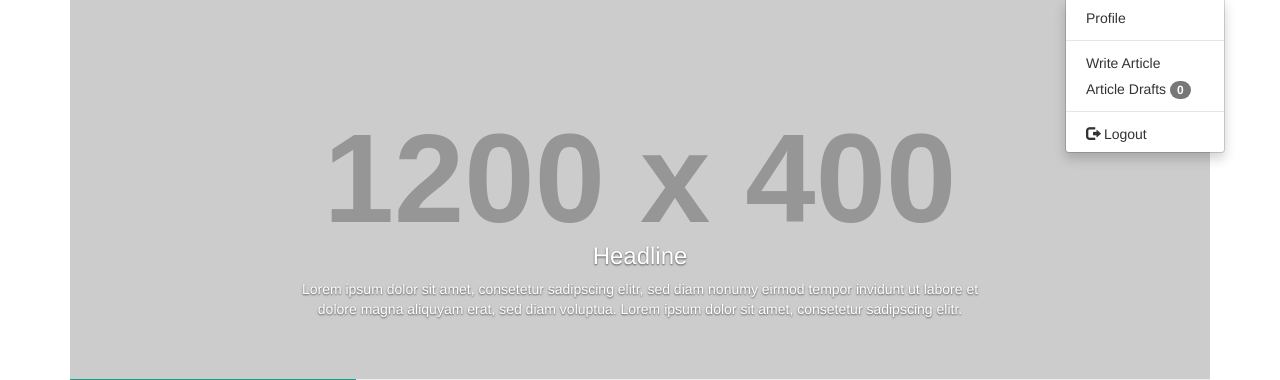
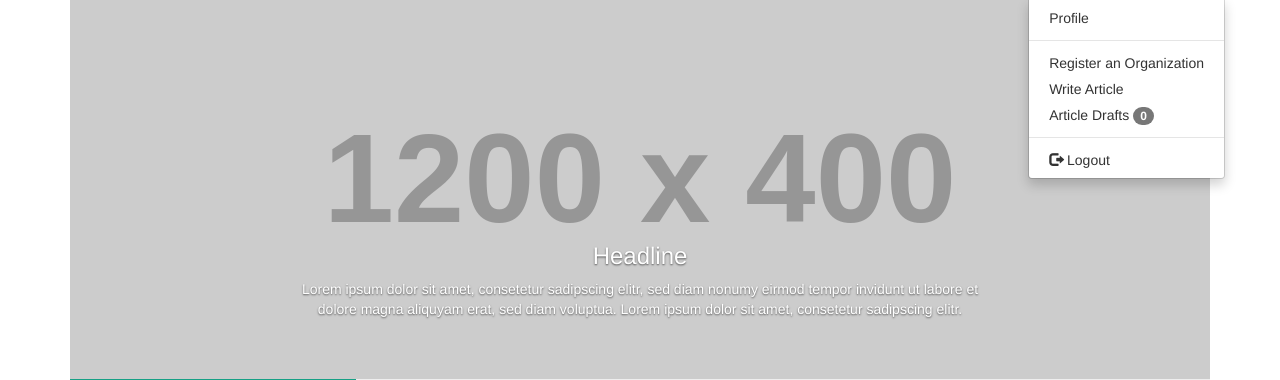
Before and after one commit to Shanks91/carpediem, a Django app: page / in a window 1280 px wide, after a click that opens the changed part. Shown: the part 51-431 px from the top of the page. Run offline with Django 3.2, Linux system fonts and the light colour scheme; the visitor is signed in with stand-in values (Sample User, id 1); grey boxes labelled with a size stand in for pictures from a placeholder-image service; data that the repository does not hold is empty; some libraries are stand-ins or nearby versions.

Commit message:
Added quick link for ngo sign up

```diff
--- a/accounts/templates/accounts/base.html
+++ b/accounts/templates/accounts/base.html
@@ -58,6 +58,7 @@
                     <ul class="dropdown-menu">
                     <li><a href="{% url 'profile_detail' pk=request.user.id %}">Profile</a></li>
                     <li role="separator" class="divider"></li>
+                        <li><a href="{% url 'ngo_signup' %}">Register an Organization</a></li>
                         <li><a href="{% url 'article_create' %}">Write Article</a></li>
                         <li><a href="{% url 'article_draft'%}">Article Drafts <span class="badge">{{ drafts }}</span></a></li>
                     <li role="separator" class="divider"></li>
```
